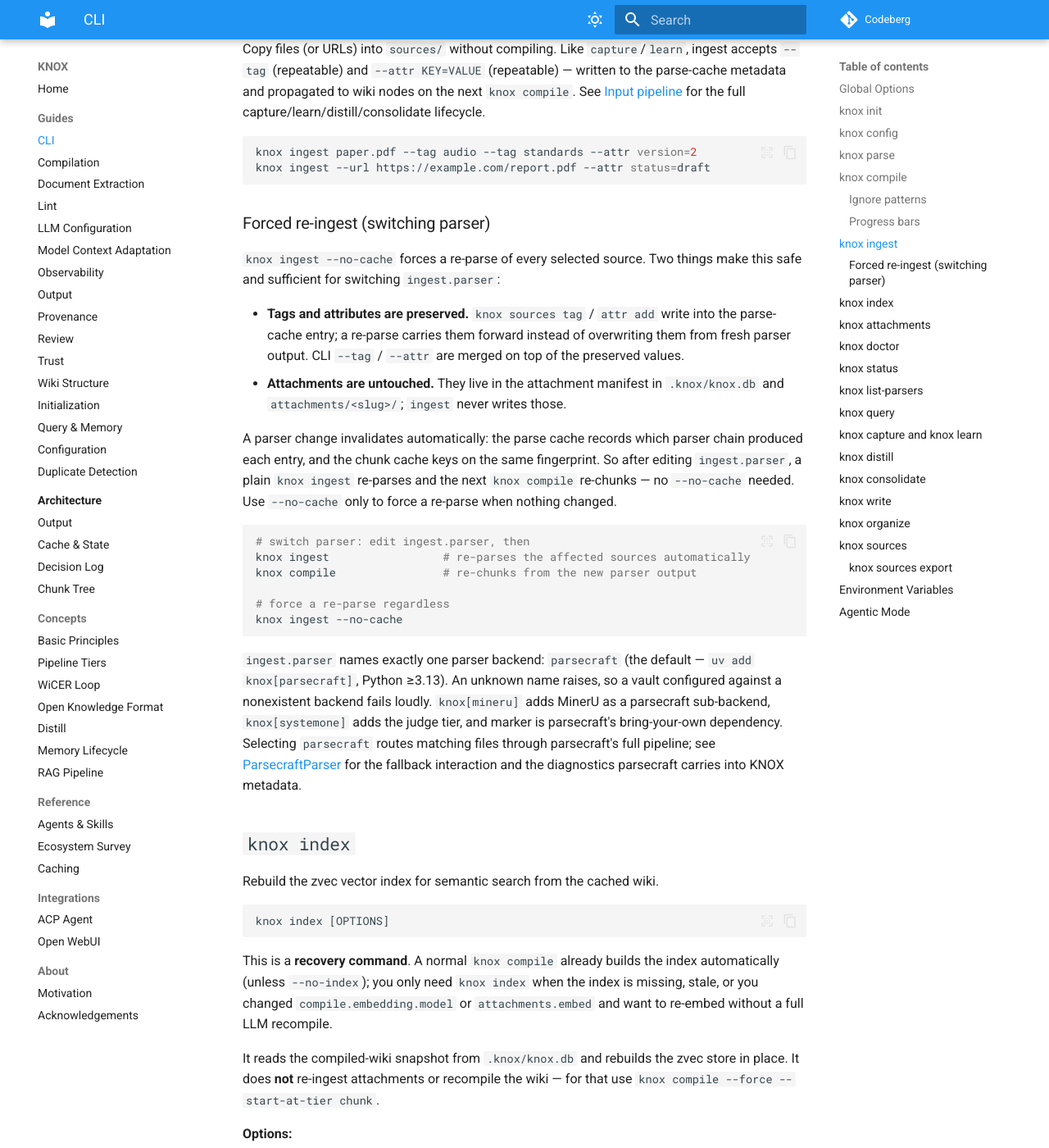
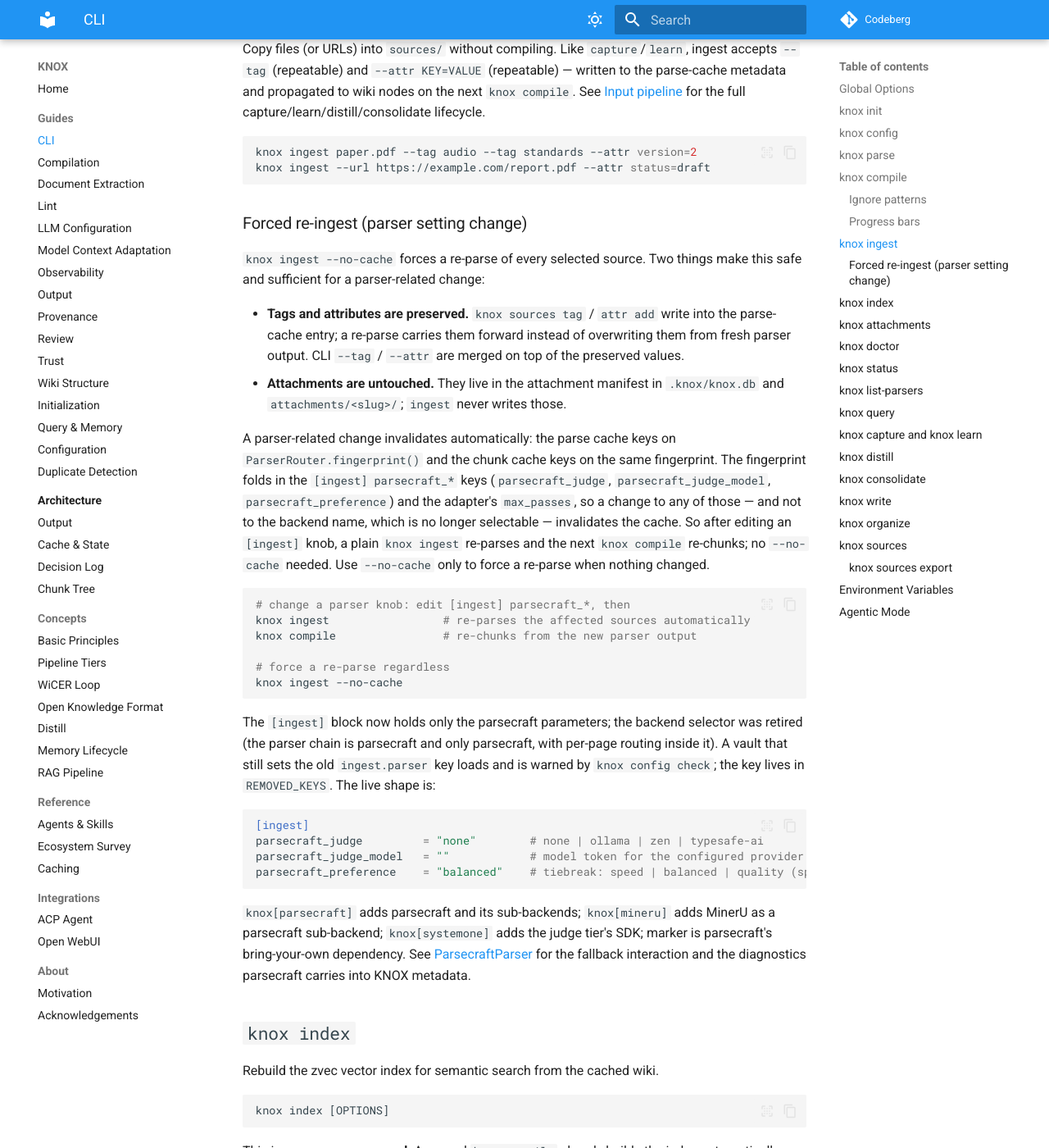
Before and after one commit to jr2804/kompend, an MkDocs documentation site: the page built from docs/guides/cli.md, in a window 1280 px wide and 1400 px high, scrolled down 6418 px. Shown: the whole window at 82% size. Built offline with MkDocs 1.6.1 and Material for MkDocs 9.7.7, drawn with Linux system fonts in a browser that asks for light colours.

Commit message:
docs: retire the [ingest] parser selector
`[ingest] parser` was retired in 1f2efbbc; the [ingest] block now holds
only the parsecraft parameters (parsecraft_judge, parsecraft_judge_model,
parsecraft_preference). The five lines knox-1 flagged plus four more in
document-extraction.md that the targeted grep missed (one in the
Parser Backends lead, the Parser Backends toml block + the
"An unknown name raises" paragraph, the Supported Formats lead, and the
Parser Strategy "selects the single backend" lead + toml). Also updated
"### What selecting parsecraft does" → "### What the parsecraft adapter
does" and re-pointed the Forced re-ingest section to the new
invalidation trigger: the cache fingerprint now folds in the
[ingest] parsecraft_* keys and the adapter's max_passes, not a backend
name. A vault that still sets ingest.parser loads and is warned (the
key is in REMOVED_KEYS, same precedent as context_window_cap and
parser_fallback). The decisions.md parsing entry is rewritten to current
state per POLICIES.

mkdocs build --strict exit 0; rumdl clean.

````diff
--- a/docs/guides/cli.md
+++ b/docs/guides/cli.md
@@ -207,10 +207,10 @@ knox ingest paper.pdf --tag audio --tag standards --attr version=2
 knox ingest --url https://example.com/report.pdf --attr status=draft
 ```
 
-### Forced re-ingest (switching parser)
+### Forced re-ingest (parser setting change)
 
 `knox ingest --no-cache` forces a re-parse of every selected source. Two
-things make this safe and sufficient for switching `ingest.parser`:
+things make this safe and sufficient for a parser-related change:
 
 - **Tags and attributes are preserved.** `knox sources tag` / `attr add` write
   into the parse-cache entry; a re-parse carries them forward instead of
@@ -219,14 +219,18 @@ things make this safe and sufficient for switching `ingest.parser`:
 - **Attachments are untouched.** They live in the attachment manifest in
   `.knox/knox.db` and `attachments/<slug>/`; `ingest` never writes those.
 
-A parser change invalidates automatically: the parse cache records which
-parser chain produced each entry, and the chunk cache keys on the same
-fingerprint. So after editing `ingest.parser`, a plain `knox ingest`
-re-parses and the next `knox compile` re-chunks — no `--no-cache` needed.
-Use `--no-cache` only to force a re-parse when nothing changed.
+A parser-related change invalidates automatically: the parse cache keys
+on `ParserRouter.fingerprint()` and the chunk cache keys on the same
+fingerprint. The fingerprint folds in the `[ingest] parsecraft_*` keys
+(`parsecraft_judge`, `parsecraft_judge_model`, `parsecraft_preference`)
+and the adapter's `max_passes`, so a change to any of those — and not to
+the backend name, which is no longer selectable — invalidates the cache.
+So after editing an `[ingest]` knob, a plain `knox ingest` re-parses and
+the next `knox compile` re-chunks; no `--no-cache` needed. Use `--no-cache`
+only to force a re-parse when nothing changed.
 
 ```bash
-# switch parser: edit ingest.parser, then
+# change a parser knob: edit [ingest] parsecraft_*, then
 knox ingest                 # re-parses the affected sources automatically
 knox compile                # re-chunks from the new parser output
 
@@ -234,12 +238,22 @@ knox compile                # re-chunks from the new parser output
 knox ingest --no-cache
 ```
 
-`ingest.parser` names exactly one parser backend: `parsecraft` (the default
-— `uv add knox[parsecraft]`, Python ≥3.13). An unknown name raises, so a
-vault configured against a nonexistent backend fails loudly. `knox[mineru]`
-adds MinerU as a parsecraft sub-backend, `knox[systemone]` adds the judge
-tier, and marker is parsecraft's bring-your-own dependency. Selecting
-`parsecraft` routes matching files through parsecraft's full pipeline; see
+The `[ingest]` block now holds only the parsecraft parameters; the
+backend selector was retired (the parser chain is parsecraft and only
+parsecraft, with per-page routing inside it). A vault that still sets
+the old `ingest.parser` key loads and is warned by `knox config check`;
+the key lives in `REMOVED_KEYS`. The live shape is:
+
+```toml
+[ingest]
+parsecraft_judge         = "none"        # none | ollama | zen | typesafe-ai
+parsecraft_judge_model   = ""            # model token for the configured provider
+parsecraft_preference    = "balanced"    # tiebreak: speed | balanced | quality (speed == balanced; quality inverts)
+```
+
+`knox[parsecraft]` adds parsecraft and its sub-backends; `knox[mineru]`
+adds MinerU as a parsecraft sub-backend; `knox[systemone]` adds the
+judge tier's SDK; marker is parsecraft's bring-your-own dependency. See
 [ParsecraftParser](document-extraction.md#parsecraftparser-external-adapter)
 for the fallback interaction and the diagnostics parsecraft carries into
 KNOX metadata.
````
Also changed, not shown: docs/architecture/decisions.md (+1 -1 lines), docs/guides/document-extraction.md (+19 -35 lines).
